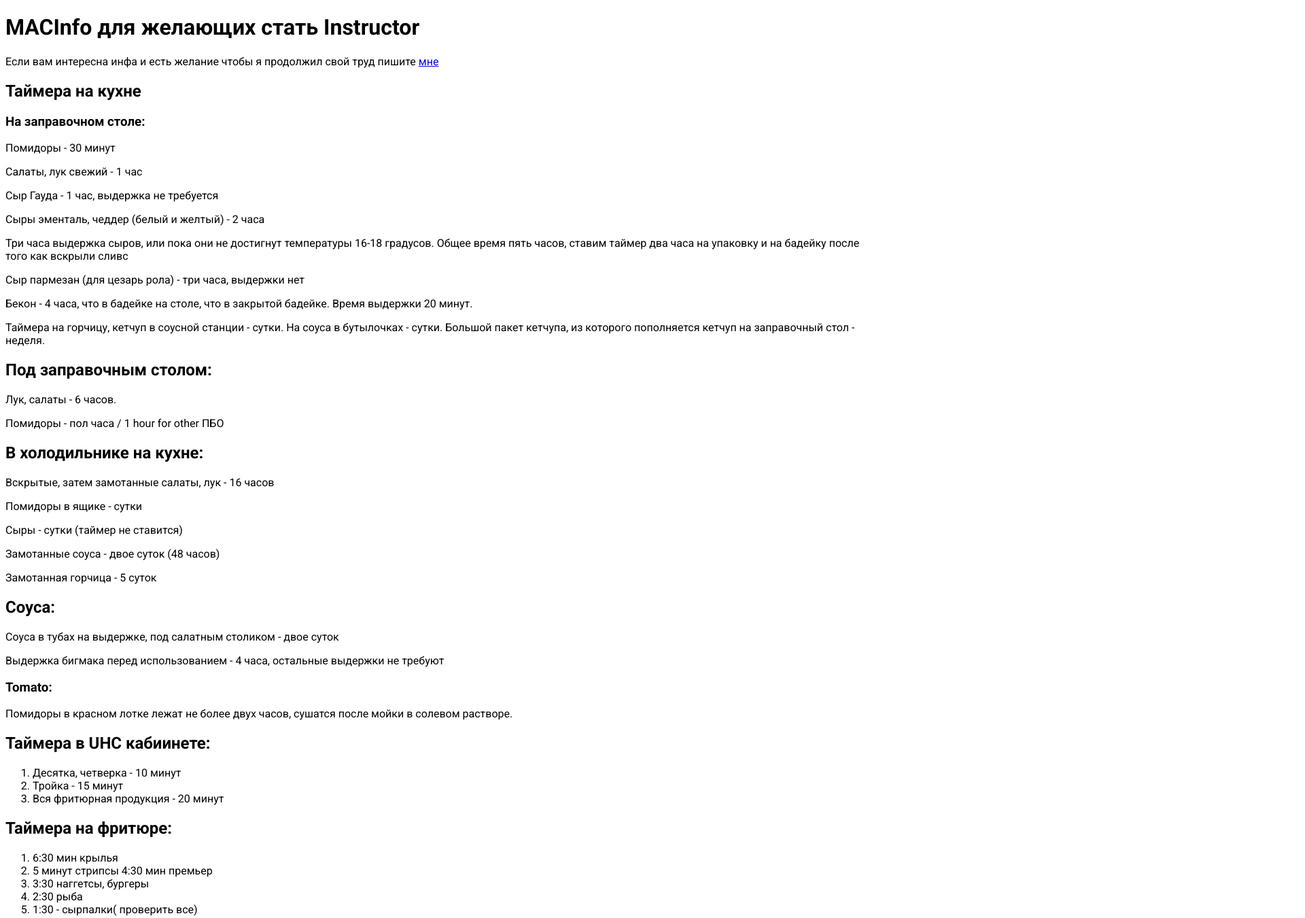
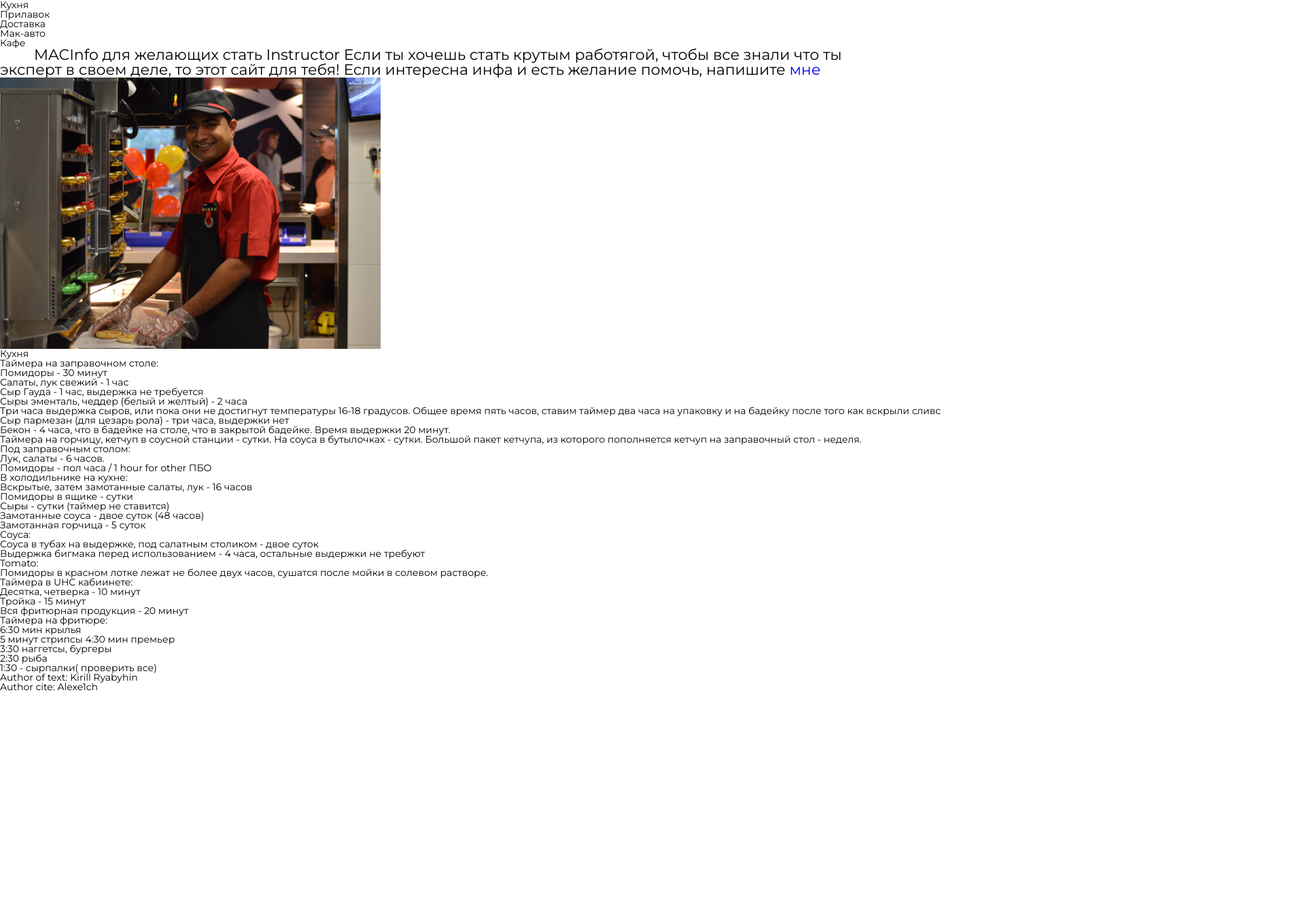
Before and after one commit to Alexe1ch/mc_info, a plain HTML site: page index.html in a window 1280 px wide. Shown: the top 1350 px of the page at 68% size, 1920 px wide, since content can reach past the window. After the commit the page ends 1019 px from the top, so only its background shows below. Drawn offline with Linux system fonts and the light colour scheme.

Commit message:
some CSS, try to fix position

```diff
--- a/css/style.css
+++ b/css/style.css
@@ -1,3 +1,31 @@
 body {
-	font-family: 'Roboto', sans-serif;
+	font-family: 'Montserrat', sans-serif;
 }
+main {
+	width: 1920px;
+}
+.header {
+	display: inline;
+	width: 560px;
+	margin-left: 50px;
+	padding-top: 30px;
+	padding-bottom: 30px;
+	font-size: 22px;
+	text-align: center;
+}
+.header-h2 {
+	display: inline;
+	width: 560px;
+}
+.header-description {
+	display: inline;
+	width: 560px;
+}
+.header-feedback {
+	display: inline;
+	width: 560px;
+}
+.header-photo {
+	display: inline;
+	width: 560px;
+}
--- /dev/null
+++ b/css/style_0.css
@@ -0,0 +1,59 @@
+/* Обнуление CSS */
+* {
+	padding: 0;
+	margin: 0;
+	border: 0;
+}
+*, *:before, *:after {
+	-moz-box-sizing: border-box;
+	-webkit-box-sizing: border-box;
+	box-sizing: border-box;
+}
+:focus, :active {
+	outline: none;
+}
+a:focus, a:active {
+	outline: none;
+}
+nav, footer, header, aside {
+	display: block;
+}
+html, body {
+	height: 100%;
+	width: 100%;
+	font-size: 100%;
+	line-height: 1;
+	font-size: 14px;
+	-ms-text-size-adjust: 100%;
+	-moz-text-size-adjust: 100%;
+	-webkit-text-size-adjust: 100%;
+}
+input, button, textarea {
+	font-family: inherit;
+}
+input::-ms-clear {
+	display: none;
+}
+button {
+	cursor: pointer;
+}
+button::-moz-focus-inner {
+	padding: 0;
+	border: 0;
+}
+a, a:visited {
+	text-decoration: none;
+}
+a:hover {
+	text-decoration: none;
+}
+ul li {
+	list-style: none;
+}
+img {
+	vertical-align: top;
+}
+h1, h2, h3, h4, h5, h6 {
+	font-size: inherit;
+	font-weight: 400;
+}
--- a/index.html
+++ b/index.html
@@ -7,65 +7,91 @@
 	<meta name="viewport" content="width=device-width, initial-scale=1.0">
 	<link rel="preconnect" href="https://fonts.googleapis.com">
 	<link rel="preconnect" href="https://fonts.gstatic.com" crossorigin>
-	<link href="https://fonts.googleapis.com/css2?family=Roboto:wght@400;700&display=swap" rel="stylesheet">
+	<link href="https://fonts.googleapis.com/css2?family=Montserrat:wght@400;700&display=swap" rel="stylesheet">
+	<link rel="stylesheet" href="css/style_0.css">
 	<link rel="stylesheet" href="css/style.css">
-	<title>Practice #3</title>
+	<title>Instructor Info</title>
 </head>
 
 <body>
-	<h1>MACInfo для желающих стать Instructor</h1>
-	<p>Если вам интересна инфа и есть желание чтобы я продолжил свой труд пишите <a
-			href="https://vk.com/id359515641">мне</a></p>
-	<h2>Таймера на кухне</h2>
-
-	<h3>На заправочном столе:</h3>
-
-	<p>Помидоры - 30 минут</p>
-	<p>Салаты, лук свежий - 1 час</p>
-	<p>Сыр Гауда - 1 час, выдержка не требуется</p>
-	<p>Сыры эменталь, чеддер (белый и желтый) - 2 часа</p>
-	<p>Три часа выдержка сыров, или пока они не достигнут температуры 16-18 градусов. Общее время пять часов, ставим
-		таймер два часа на упаковку и на бадейку после того как вскрыли сливс</p>
-	<p>Сыр пармезан (для цезарь рола) - три часа, выдержки нет</p>
-	<p>Бекон - 4 часа, что в бадейке на столе, что в закрытой бадейке. Время выдержки 20 минут.</p>
-	<p>Таймера на горчицу, кетчуп в соусной станции - сутки. На соуса в бутылочках - сутки.
-		Большой пакет кетчупа, из которого пополняется кетчуп на заправочный стол - неделя.</p>
-	<h2>Под заправочным столом:</h2>
-
-	<p>Лук, салаты - 6 часов.</p>
-	<p>Помидоры - пол часа / 1 hour for other ПБО</p>
-
-	<h2>В холодильнике на кухне:</h2>
-
-	<p>Вскрытые, затем замотанные салаты, лук - 16 часов</p>
-	<p>Помидоры в ящике - сутки</p>
-	<p>Сыры - сутки (таймер не ставится)</p>
-	<p>Замотанные соуса - двое суток (48 часов)</p>
-	<p>Замотанная горчица - 5 суток</p>
-
-	<h2>Соуса:</h2>
-
-	<p>Соуса в тубах на выдержке, под салатным столиком - двое суток</p>
-	<p>Выдержка бигмака перед использованием - 4 часа, остальные выдержки не требуют</p>
-
-	<h3>Tomato:</h3>
-	<p>Помидоры в красном лотке лежат не более двух часов, сушатся после мойки в солевом растворе.</p>
-
-	<h2>Таймера в UHC кабиинете:</h2>
-	<ol>
-		<li>Десятка, четверка - 10 минут</li>
-		<li>Тройка - 15 минут</li>
-		<li>Вся фритюрная продукция - 20 минут</li>
-	</ol>
-
-	<h2>Таймера на фритюре:</h2>
-	<ol>
-		<li>6:30 мин крылья</li>
-		<li>5 минут стрипсы 4:30 мин премьер</li>
-		<li>3:30 наггетсы, бургеры</li>
-		<li>2:30 рыба </li>
-		<li>1:30 - сырпалки( проверить все)</li>
-	</ol>
+	<nav class="nav-menu">
+		<ul>
+			<li>Кухня</li>
+			<li>Прилавок</li>
+			<li>Доставка</li>
+			<li>Мак-авто</li>
+			<li>Кафе</li>
+		</ul>
+	</nav>
+	<header class="header-container">
+		<div class="header">
+			<h2 class="header-h2">MACInfo для желающих стать Instructor</h2>
+			<p class="header-description">Если ты хочешь стать крутым работягой, чтобы все знали что ты эксперт в своем
+				деле,
+				то этот сайт для тебя!</p>
+			<p class="header-feedback">Если интересна инфа и есть желание помочь, напишите <a
+					href="https://vk.com/id359515641">мне</a></p>
+		</div>
+		<img class="header-photo" src="img/main_photo.png" alt="crew member">
+	</header>
+	<main class="main">
+		<div class="kitchen-container">
+			<h2 class="kitchen-container-header">Кухня</h2>
+			<div class="kitchen-timer">
+				<h3 class="kitchen-header-h3">Таймера на заправочном столе:</h3>
+				<p class="kitchen-timer-item">Помидоры - 30 минут</p>
+				<p class="kitchen-timer-item">Салаты, лук свежий - 1 час</p>
+				<p class="kitchen-timer-item">Сыр Гауда - 1 час, выдержка не требуется</p>
+				<p class="kitchen-timer-item">Сыры эменталь, чеддер (белый и желтый) - 2 часа</p>
+				<p class="kitchen-timer-item">Три часа выдержка сыров, или пока они не достигнут температуры 16-18 градусов.
+					Общее время пять часов,
+					ставим
+					таймер два часа на упаковку и на бадейку после того как вскрыли сливс</p>
+				<p class="kitchen-timer-item">Сыр пармезан (для цезарь рола) - три часа, выдержки нет</p>
+				<p class="kitchen-timer-item">Бекон - 4 часа, что в бадейке на столе, что в закрытой бадейке. Время выдержки
+					20 минут.</p>
+				<p class="kitchen-timer-item">Таймера на горчицу, кетчуп в соусной станции - сутки. На соуса в бутылочках -
+					сутки.
+					Большой пакет кетчупа, из которого пополняется кетчуп на заправочный стол - неделя.</p>
+				<h3 class="kitchen-header-h3">Под заправочным столом:</h3>
+				<p class="kitchen-timer-item">Лук, салаты - 6 часов.</p>
+				<p class="kitchen-timer-item">Помидоры - пол часа / 1 hour for other ПБО</p>
+			</div>
+			<div>
+				<h3 class="kitchen-header-h3">В холодильнике на кухне:</h3>
+				<p class="kitchen-timer-item">Вскрытые, затем замотанные салаты, лук - 16 часов</p>
+				<p class="kitchen-timer-item">Помидоры в ящике - сутки</p>
+				<p class="kitchen-timer-item">Сыры - сутки (таймер не ставится)</p>
+				<p class="kitchen-timer-item">Замотанные соуса - двое суток (48 часов)</p>
+				<p class="kitchen-timer-item">Замотанная горчица - 5 суток</p>
+			</div>
+			<div>
+				<h3 class="kitchen-header-h3">Соуса:</h3>
+				<p class="kitchen-timer-item">Соуса в тубах на выдержке, под салатным столиком - двое суток</p>
+				<p class="kitchen-timer-item">Выдержка бигмака перед использованием - 4 часа, остальные выдержки не требуют
+				</p>
+			</div>
+			<div>
+				<h3 class="kitchen-header-h3">Tomato:</h3>
+				<p class="kitchen-timer-item">Помидоры в красном лотке лежат не более двух часов, сушатся после мойки в
+					солевом растворе.</p>
+			</div>
+			<div>
+				<h3 class="kitchen-header-h3">Таймера в UHC кабиинете:</h3>
+				<p class="kitchen-timer-item">Десятка, четверка - 10 минут</p>
+				<p class="kitchen-timer-item">Тройка - 15 минут</p>
+				<p class="kitchen-timer-item">Вся фритюрная продукция - 20 минут</p>
+			</div>
+			<div>
+				<h3 class="kitchen-header-h3">Таймера на фритюре:</h3>
+				<p class="kitchen-timer-item">6:30 мин крылья</p>
+				<p class="kitchen-timer-item">5 минут стрипсы 4:30 мин премьер</p>
+				<p class="kitchen-timer-item">3:30 наггетсы, бургеры</p>
+				<p class="kitchen-timer-item">2:30 рыба </p>
+				<p class="kitchen-timer-item">1:30 - сырпалки( проверить все)</p>
+			</div>
+		</div>
+	</main>
 	<h6>Author of text: Kirill Ryabyhin</h6>
 	<h6>Author cite: Alexe1ch</h6>
 </body>
```
Also changed, not shown: img/main_photo.png (added).
